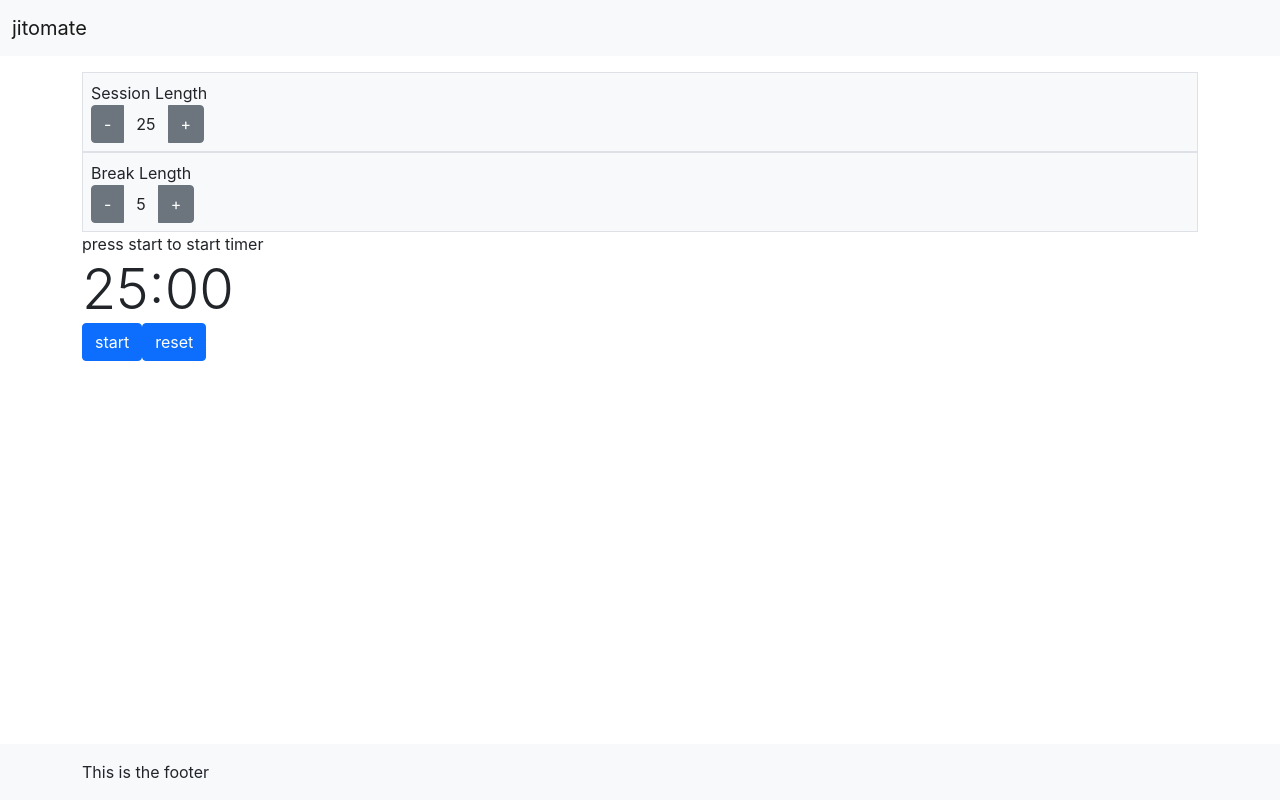
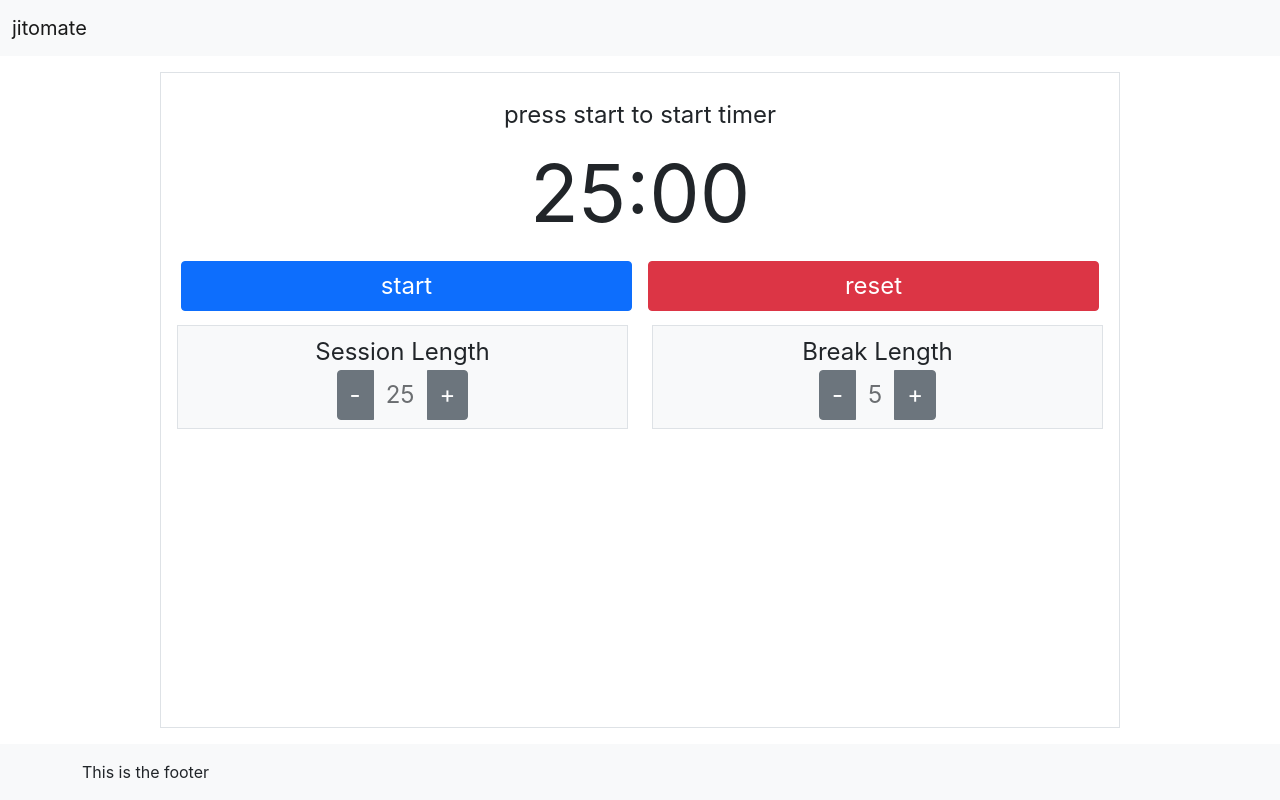
Before and after one commit to janreggie/jitomate, a React (Create React App) app: page / in a window 1280 px wide. Built offline with nearby package versions, Linux system fonts and the light colour scheme.

Commit message:
Layouting!

```diff
--- a/src/App.scss
+++ b/src/App.scss
@@ -1,11 +1,35 @@
 main {
   padding: 1em 1em 0;
+  width: 95%;
+  max-width: 60em;
+  margin: 1em auto
 }
 
 .App {
   min-height: 100vh;
   display: grid;
   grid-template-rows: auto 1fr auto;
+}
+
+#length-controls * {
+  font-size: 1.5rem;
+}
+
+#timer {
+  #timer-label {
+    font-size: 1.5rem;
+  }
+
+  #time-left {
+    font-size: 5rem;
+  }
+
+  #start-reset-buttons {
+    height: 4rem;
+    button {
+      font-size: 1.5rem;
+    }
+  }
 }
 
 footer {
--- a/src/components/Footer.tsx
+++ b/src/components/Footer.tsx
@@ -2,7 +2,7 @@ import React from 'react'
 
 function Footer () {
   return (
-    <footer className='footer mt-auto py-3 bg-light'>
+    <footer className='footer mt-auto py-3 bg-light' id='footer'>
       <div className='container'>
         This is the footer
       </div>
--- a/src/components/Header.tsx
+++ b/src/components/Header.tsx
@@ -2,7 +2,7 @@ import React from 'react'
 
 function Header () {
   return (
-    <header>
+    <header id='header'>
       <nav className='navbar navbar-expand-lg navbar-light bg-light'>
         <div className='container-fluid'>
           <a className='navbar-brand'>jitomate</a>
--- a/src/components/Knob.tsx
+++ b/src/components/Knob.tsx
@@ -24,11 +24,11 @@ function Knob (params: knobParameters) {
   }
 
   return (
-    <div className='p-2 bg-light border'>
+    <div className='p-2 bg-light border knob'>
       <div id={params.name + '-label'}>{params.label}</div>
       <div className='btn-group' id={params.name + '-knob'}>
         <button className='btn btn-secondary' id={params.name + '-decrement'} type='button' onClick={decrement}>-</button>
-        <div className='btn' id={params.name + '-length'}>{params.value}</div>
+        <button className='btn' id={params.name + '-length'} disabled={true}>{params.value}</button>
         <button className='btn btn-secondary' id={params.name + '-increment'} type='button' onClick={increment}>+</button>
       </div>
     </div>
--- a/src/components/LengthControls.tsx
+++ b/src/components/LengthControls.tsx
@@ -10,7 +10,8 @@ type lengthControlsParameters = {
 
 function LengthControls (params : lengthControlsParameters) {
   return (
-    <div>
+    <div className='row' id='length-controls'>
+      <div className='col'>
         <Knob
           name='session'
           label='Session Length'
@@ -18,6 +19,8 @@ function LengthControls (params : lengthControlsParameters) {
           setValue={params.setSessionLength}
           stepSize={1}
           maximum={60} />
+      </div>
+      <div className='col'>
         <Knob
           name='break'
           label='Break Length'
@@ -26,6 +29,7 @@ function LengthControls (params : lengthControlsParameters) {
           stepSize={1}
           maximum={60} />
       </div>
+    </div>
   )
 }
 
--- a/src/components/Main.tsx
+++ b/src/components/Main.tsx
@@ -8,17 +8,17 @@ function Main () {
   const [breakLength, setBreakLength] = useState(DefaultBreakLength)
 
   return (
-    <main className='container'>
+    <main className='border text-center'>
+      <Timer
+        sessionLength={sessionLength}
+        breakLength={breakLength}
+        resetLengths={() => { setSessionLength(DefaultSessionLength); setBreakLength(DefaultBreakLength) }}
+        />
       <LengthControls
         sessionLength={sessionLength}
         setSessionLength={setSessionLength}
         breakLength={breakLength}
         setBreakLength={setBreakLength} />
-      <Timer
-        sessionLength={sessionLength}
-        breakLength={breakLength}
-        resetLengths={() => { setSessionLength(DefaultSessionLength); setBreakLength(DefaultBreakLength) }}
-        />
     </main>
   )
 }
--- a/src/components/Timer/RemainingTimeDisplay.tsx
+++ b/src/components/Timer/RemainingTimeDisplay.tsx
@@ -5,7 +5,7 @@ function RemainingTimeDisplay ({ remainingTime } : { remainingTime : number}) {
   const formatTime = (seconds : number) : string => pad(Math.floor(seconds / 60)) + ':' + pad(seconds % 60)
 
   return (
-    <div id='time-left' className='display-4'>{formatTime(remainingTime)}</div>
+    <div id='time-left'>{formatTime(remainingTime)}</div>
   )
 }
 
--- /dev/null
+++ b/src/components/Timer/StartResetButtons.tsx
@@ -0,0 +1,28 @@
+import React from 'react'
+
+export type startResetButtonsParameters = {
+  isRunning : boolean
+  atToggleStartStop : (() => void)
+  atReset : (() => void)
+}
+
+function StartResetButtons (params : startResetButtonsParameters) {
+  return (
+      <div className='row' id='start-reset-buttons'>
+        <button className={'btn ' + (params.isRunning ? 'btn-outline-primary' : 'btn-primary') + ' m-2 col'}
+            type='button'
+            onClick={params.atToggleStartStop}
+            id='start_stop'>
+          {params.isRunning ? 'stop' : 'start'}
+        </button>
+        <button className='btn btn-danger m-2 col'
+            type='button'
+            onClick={params.atReset}
+            id='reset'>
+          reset
+        </button>
+      </div>
+  )
+}
+
+export default StartResetButtons
--- a/src/components/Timer/TimerLabel.tsx
+++ b/src/components/Timer/TimerLabel.tsx
@@ -7,7 +7,7 @@ export type timerLabelParameters = {
 }
 
 function TimerLabel (params : timerLabelParameters) {
-  const result = () => {
+  const labelText = () => {
     if (!params.hasStarted) {
       return 'press start to start timer'
     }
@@ -21,7 +21,7 @@ function TimerLabel (params : timerLabelParameters) {
   }
 
   return (
-    <div id='timer-label'>{ result() }</div>
+    <div id='timer-label'>{ labelText() }</div>
   )
 }
 
--- a/src/components/Timer/index.tsx
+++ b/src/components/Timer/index.tsx
@@ -1,6 +1,7 @@
 import React, { useEffect, useState } from 'react'
 import audioElement from './audioElement'
 import RemainingTimeDisplay from './RemainingTimeDisplay'
+import StartResetButtons from './StartResetButtons'
 import TimerLabel from './TimerLabel'
 
 export type timerParameters = {
@@ -41,7 +42,9 @@ function Timer (params : timerParameters) {
   useEffect(() => {
     if (!isRunning) { return }
 
-    const intervalID = setTimeout(() => { setRemainingTime(remainingTime - 1) }, 1000)
+    const intervalID = setTimeout(() => {
+      setRemainingTime(remainingTime - 1)
+    }, 1000)
     return () => { clearTimeout(intervalID) } // if isRunning gets toggled, make sure to cancel it
   }, [remainingTime, isRunning])
 
@@ -59,11 +62,10 @@ function Timer (params : timerParameters) {
   }, [remainingTime])
 
   return (
-    <div>
+    <div className='p-2' id='timer'>
       <TimerLabel hasStarted={hasStarted} isRunning={isRunning} isOnBreak={isOnBreak} />
       <RemainingTimeDisplay remainingTime={remainingTime} />
-      <button className='btn btn-primary' type='button' onClick={atToggleStartStop} id='start_stop'>{isRunning ? 'stop' : 'start'}</button>
-      <button className='btn btn-primary' type='button' onClick={atReset} id='reset'>reset</button>
+      <StartResetButtons isRunning={isRunning} atToggleStartStop={atToggleStartStop} atReset={atReset} />
     </div>
   )
 }
```
Lines whose indentation alone changed are shown as unchanged.
